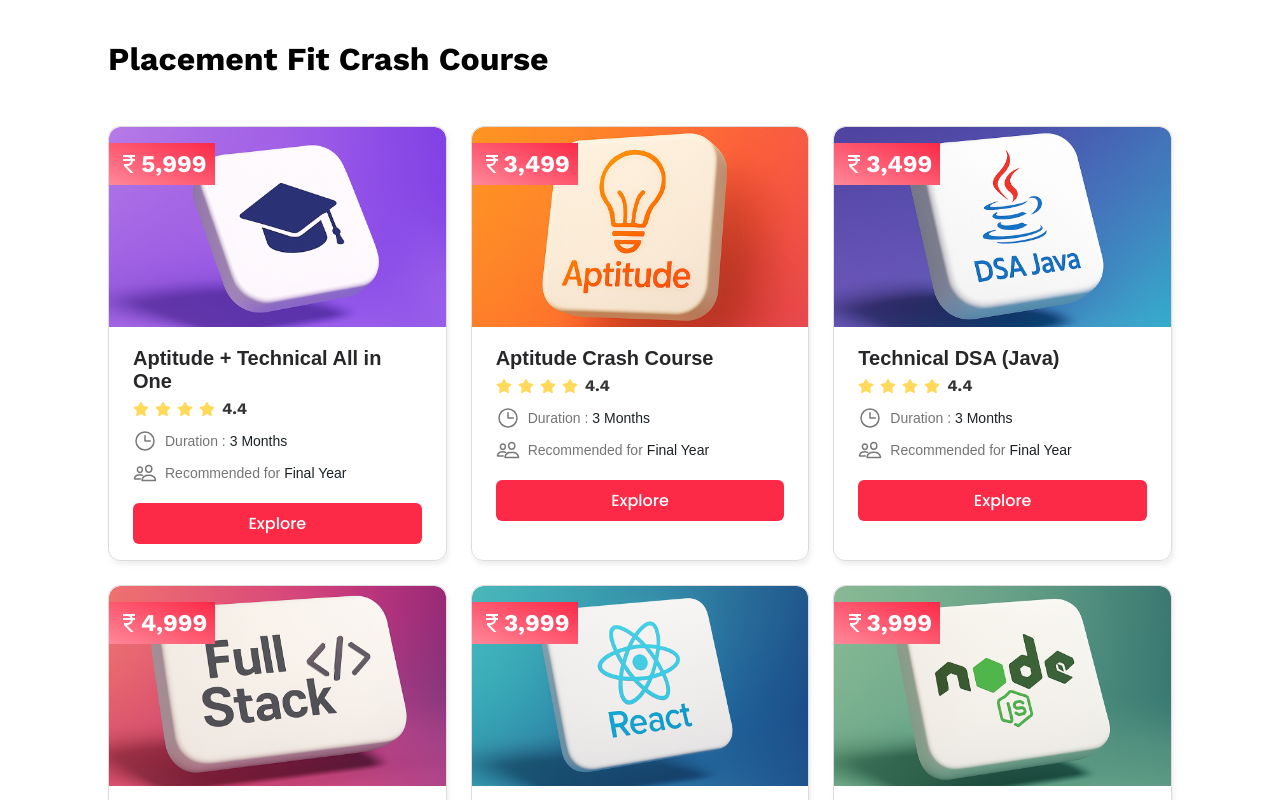
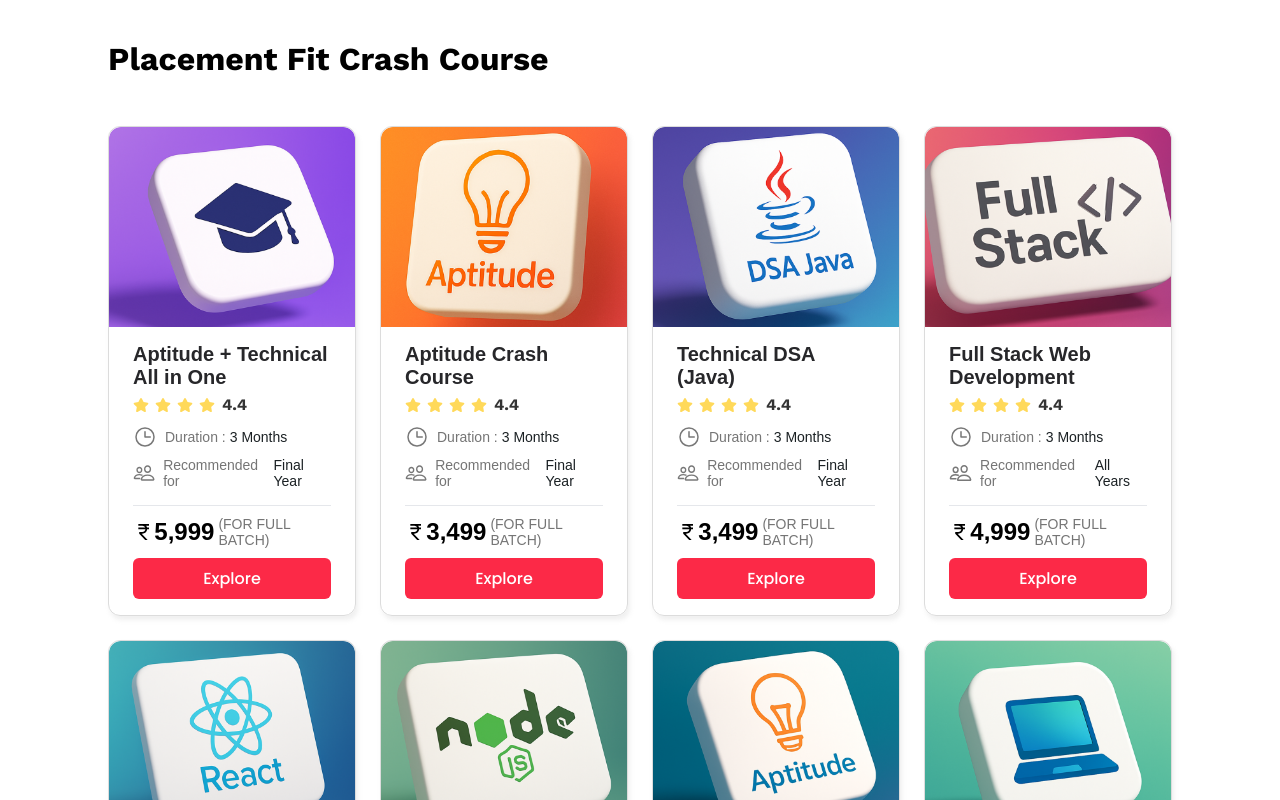
Before and after one commit to 143venkatsai/agh-courses, a React (Vite) app: page / in a window 1280 px wide. Shown: the top 800 px of the page. Built offline with nearby package versions, Linux system fonts and the light colour scheme; a web font is replaced by a local one.

Commit message:
updated 2 screens Ui for Course list

```diff
--- a/src/components/CourseItem/styledComponents.js
+++ b/src/components/CourseItem/styledComponents.js
@@ -24,6 +24,7 @@ export const CourseItemLeftContainer = styled.div`
   order: 1;
   @media (min-width: 1024px) {
     order: 0;
+    width: 50%;
   }
 `;
 
@@ -182,7 +183,7 @@ export const CourseVectorImage = styled.img`
   order: 0;
   @media (min-width: 1024px) {
     order: 1;
-    height: 450px;
-    width: 650px;
+    height: auto;
+    width: 518px;
   }
 `;
--- a/src/components/Courses/index.jsx
+++ b/src/components/Courses/index.jsx
@@ -47,6 +47,7 @@ const Courses = () => {
                   </PrizeContainer>
                 </div>
                 <CourseDetails>
+                  <>
                     <CourseTitle>{course.courseName}</CourseTitle>
                     <RatingContainer>
                       <Stars>
@@ -80,9 +81,10 @@ const Courses = () => {
                         </span>
                       </SpanContainer>
                     </InfoContainer>
+                  </>
                   <Link
                     to={`/course/${course.id}`}
-                    style={{ textDecoration: "none" }}
+                    style={{ textDecoration: "none", marginTop: "auto" }}
                   >
                     <ExploreButton>Explore</ExploreButton>
                   </Link>
--- a/src/components/Courses/styledComponents.js
+++ b/src/components/Courses/styledComponents.js
@@ -39,7 +39,7 @@ export const CoursesList = styled.ul`
   }
 
   @media (min-width: 1024px) {
-    grid-template-columns: repeat(3, 1fr);
+    grid-template-columns: repeat(4, 1fr);
   }
 `;
 
@@ -53,7 +53,7 @@ export const CourseItem = styled.li`
 `;
 
 export const CourseImage = styled.img`
-  height: 200px;
+  height: 180px;
   width: 100%;
   object-fit: cover;
   border-top-left-radius: 12px;
@@ -65,6 +65,7 @@ export const CourseDetails = styled.div`
   display: flex;
   flex-direction: column;
   padding: 16px 24px;
+  flex: 1;
 `;
 
 export const CourseTitle = styled.h3`
@@ -134,9 +135,9 @@ export const ExploreButton = styled.div`
   background-color: #fc2947;
   border-radius: 6px;
   text-align: center;
-  margin-top: 10px;
   padding: 8px;
   cursor: pointer;
+  margin-top: auto;
 `;
 
 export const PrizeContainer = styled.div`
--- a/src/components/CoursesNew/index.jsx
+++ b/src/components/CoursesNew/index.jsx
@@ -38,6 +38,7 @@ const CoursesNew = () => {
               <CourseItem key={course.id}>
                 <CourseImage src={course.courseImage} alt={course.courseName} />
                 <CourseDetails>
+                  <>
                     <CourseTitle>{course.courseName}</CourseTitle>
                     <RatingContainer>
                       <Stars>
@@ -76,9 +77,10 @@ const CoursesNew = () => {
                       {course.prize}
                       <span className="batch">({course.batch})</span>
                     </PrizeContainer>
+                  </>
                   <Link
                     to={`/course/${course.id}`}
-                    style={{ textDecoration: "none" }}
+                    style={{ textDecoration: "none", marginTop: "auto" }}
                   >
                     <ExploreButton>Explore</ExploreButton>
                   </Link>
--- a/src/components/CoursesNew/styledComponents.js
+++ b/src/components/CoursesNew/styledComponents.js
@@ -20,6 +20,8 @@ export const CourseHeading = styled.h1`
   font-family: "Work Sans", sans-serif;
   font-size: 24px;
   font-weight: 600;
+  margin-top: 0px;
+  margin-bottom: 0px;
   color: #000;
   @media (min-width: 1024px) {
     font-size: 32px;
@@ -38,7 +40,7 @@ export const CoursesList = styled.ul`
   }
 
   @media (min-width: 1024px) {
-    grid-template-columns: repeat(3, 1fr);
+    grid-template-columns: repeat(4, 1fr);
   }
 `;
 
@@ -63,6 +65,7 @@ export const CourseDetails = styled.div`
   display: flex;
   flex-direction: column;
   padding: 16px 24px;
+  flex: 1;
 `;
 
 export const CourseTitle = styled.h1`
@@ -132,7 +135,7 @@ export const ExploreButton = styled.div`
   background-color: #fc2947;
   border-radius: 6px;
   text-align: center;
-  margin-top: 15px;
+  margin-top: 10px;
   padding: 8px;
   cursor: pointer;
 `;
@@ -144,8 +147,8 @@ export const PrizeContainer = styled.div`
   font-weight: 600;
   font-size: 24px;
   border-top: 1px solid #e5e7eb;
-  padding-top: 16px;
-  margin-top: 10px;
+  padding-top: 10px;
+  margin-top: 8px;
 
   .batch {
     color: #757575;
--- a/src/components/Home.jsx
+++ b/src/components/Home.jsx
@@ -6,8 +6,8 @@ import CoursesNew from "./CoursesNew";
 const Home = () => {
   return (
     <>
-      <Courses />
-      {/* <CoursesNew /> */}
+      {/* <Courses /> */}
+      <CoursesNew />
     </>
   );
 };
--- a/src/mockData/coursesList.js
+++ b/src/mockData/coursesList.js
@@ -34,7 +34,7 @@ export const coursesList = [
   {
     id: 2,
     courseImage: courseImage2,
-    vectorImage: vector2,
+    vectorImage: vector3,
     courseName: "Aptitude Crash Course",
     shortName: "Aptitude",
     rating: 4.4,
@@ -48,7 +48,7 @@ export const coursesList = [
   {
     id: 3,
     courseImage: courseImage3,
-    vectorImage: vector3,
+    vectorImage: vector4,
     courseName: "Technical DSA (Java)",
     shortName: "Technical DSA (Java)",
     rating: 4.4,
@@ -62,7 +62,7 @@ export const coursesList = [
   {
     id: 4,
     courseImage: courseImage4,
-    vectorImage: vector4,
+    vectorImage: vector5,
     courseName: "Full Stack Web Development",
     shortName: "Full Stack",
     rating: 4.4,
@@ -77,7 +77,7 @@ export const coursesList = [
   {
     id: 5,
     courseImage: courseImage5,
-    vectorImage: vector5,
+    vectorImage: vector2,
     courseName: "React Crash Course",
     shortName: "React",
     rating: 4.4,
```
Lines whose indentation alone changed are shown as unchanged.
